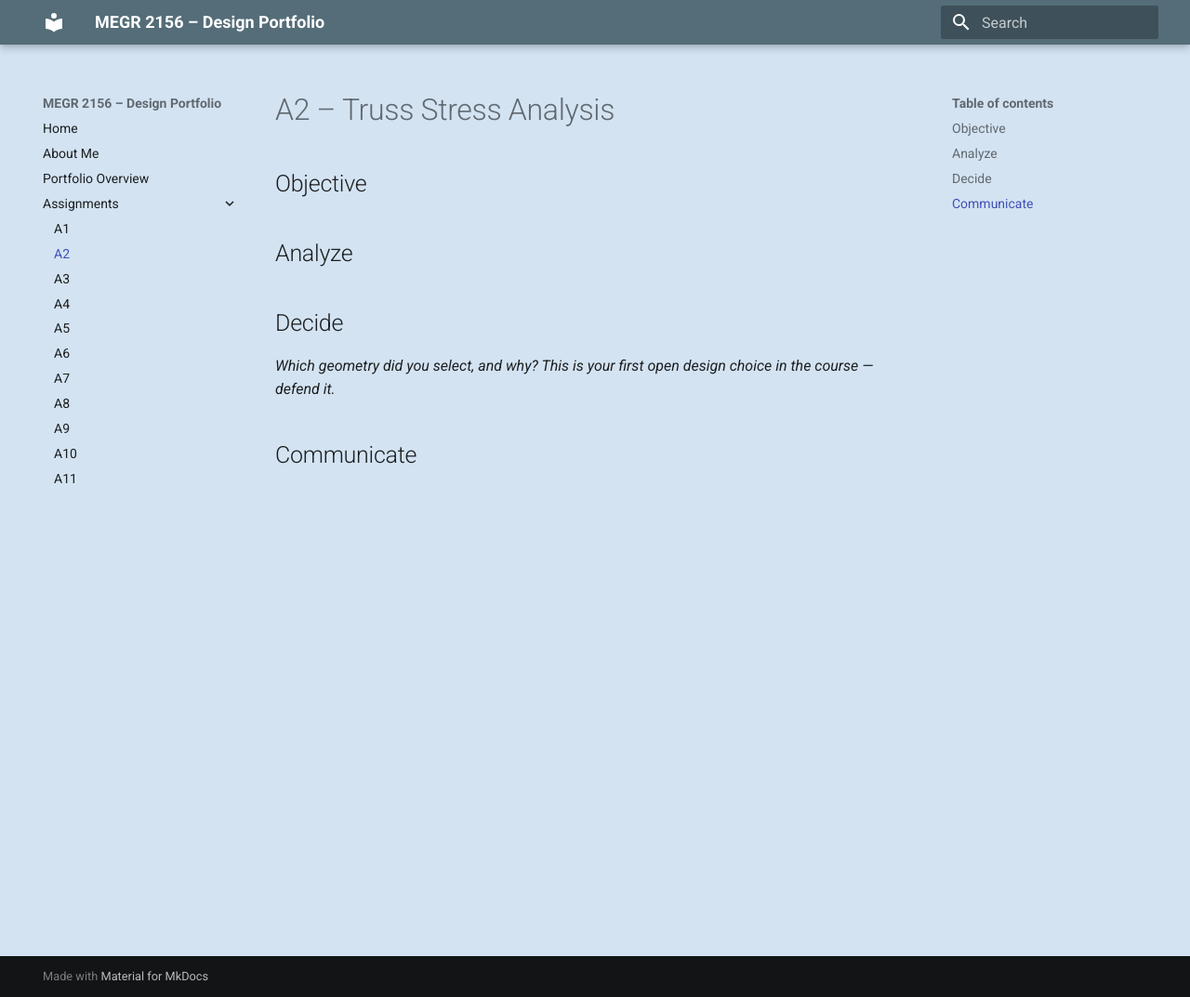
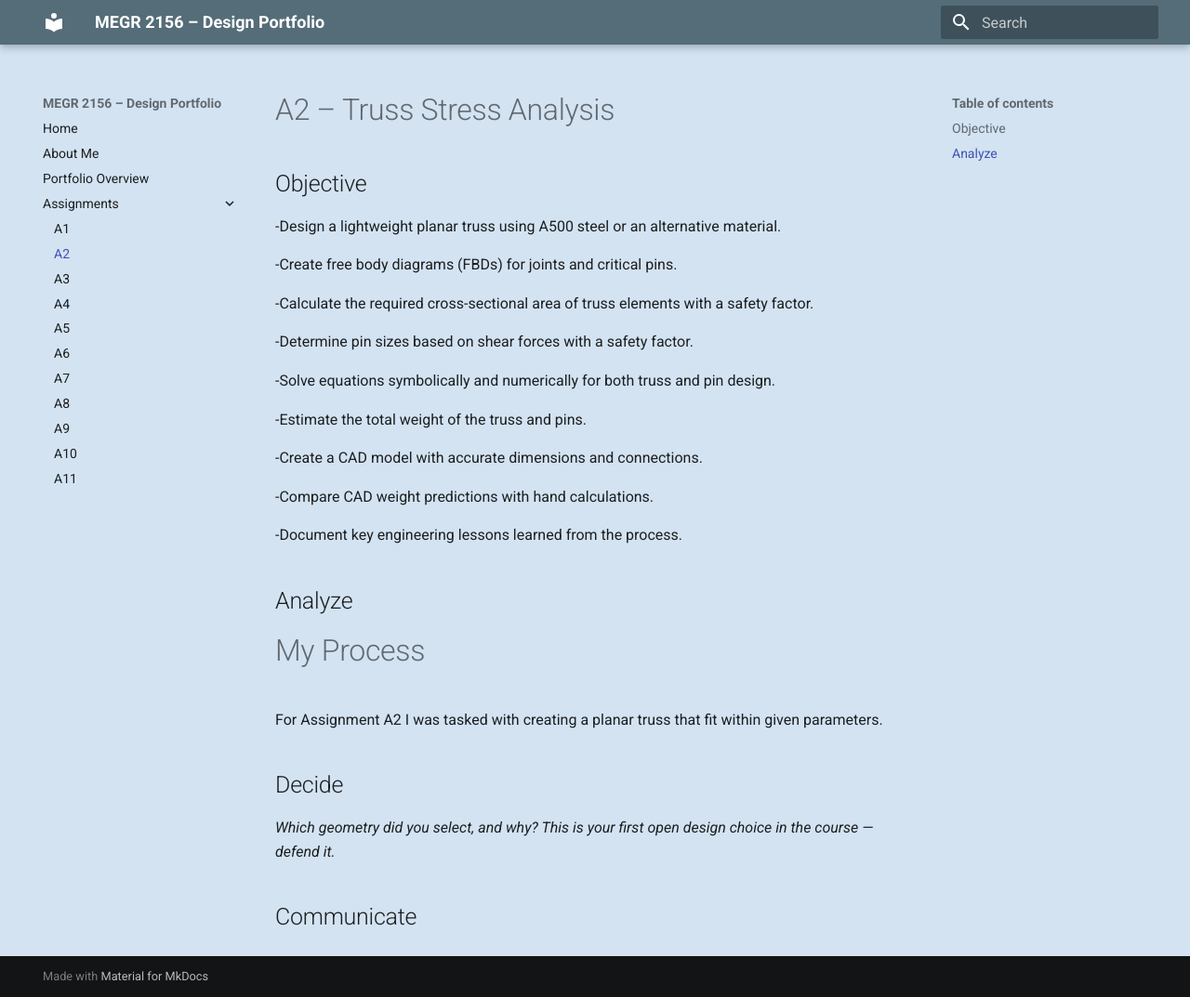
Before and after one commit to Noah-DiMenna/megr2156-portfolio, an MkDocs documentation site: the page built from docs/assignments/A02/index.md, in a window 1280 px wide and 1073 px high. Shown: the whole window at 93% size. Built offline with MkDocs 1.6.1 and Material for MkDocs 9.7.7, drawn with Linux system fonts in a browser that asks for light colours.

Commit message:
Update A2 index with detailed objectives and process
Expanded the objectives and process for Assignment A2, detailing design requirements and analysis.

```diff
--- a/docs/assignments/A02/index.md
+++ b/docs/assignments/A02/index.md
@@ -2,8 +2,29 @@
 
 ## Objective
 
+-Design a lightweight planar truss using A500 steel or an alternative material.
+
+-Create free body diagrams (FBDs) for joints and critical pins.
+
+-Calculate the required cross-sectional area of truss elements with a safety factor.
+
+-Determine pin sizes based on shear forces with a safety factor.
+
+-Solve equations symbolically and numerically for both truss and pin design.
+
+-Estimate the total weight of the truss and pins.
+
+-Create a CAD model with accurate dimensions and connections.
+
+-Compare CAD weight predictions with hand calculations.
+
+-Document key engineering lessons learned from the process.
 
 ## Analyze
+
+# My Process
+
+For Assignment A2 I was tasked with creating a planar truss that fit within given parameters.
 
 
 ## Decide
```
